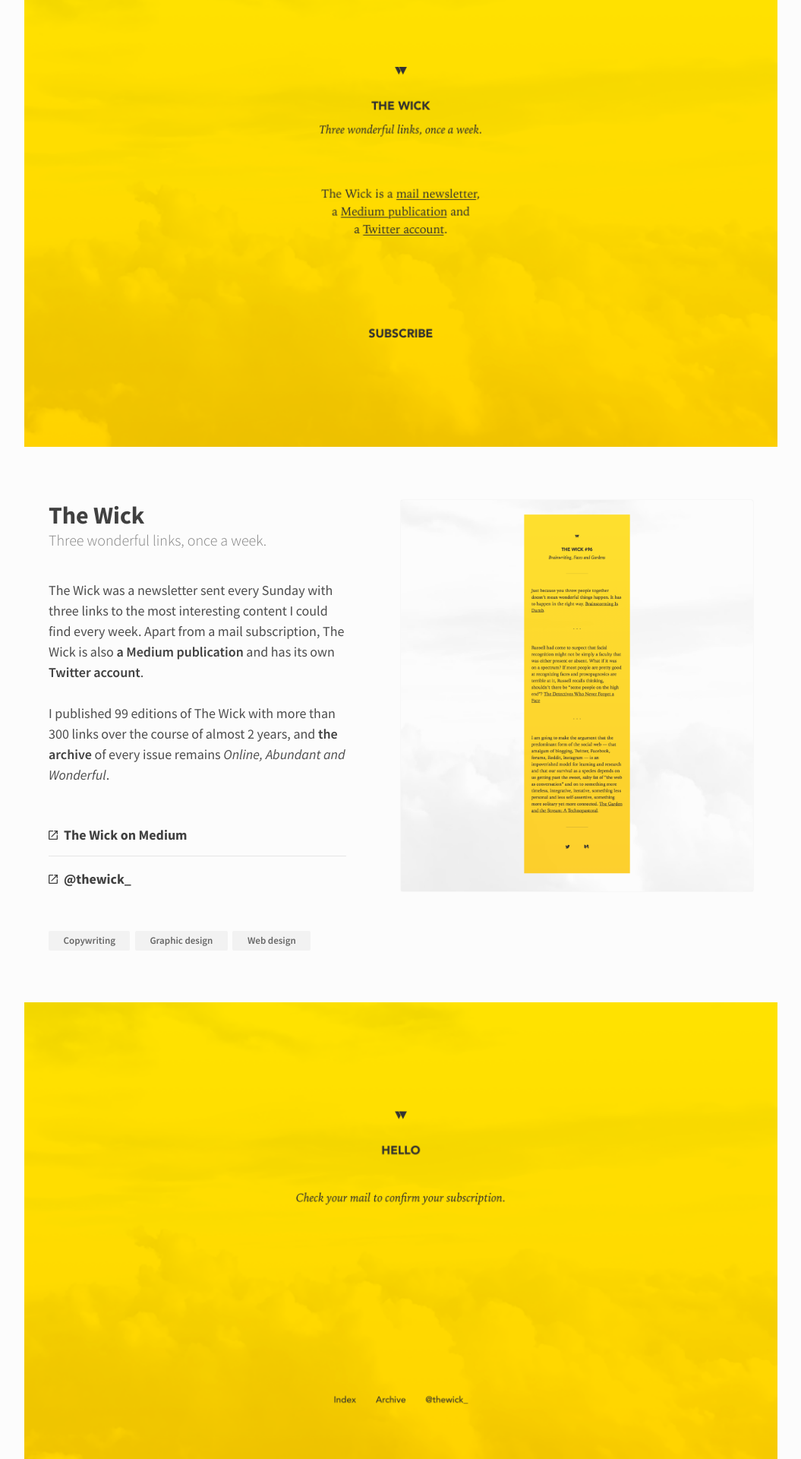
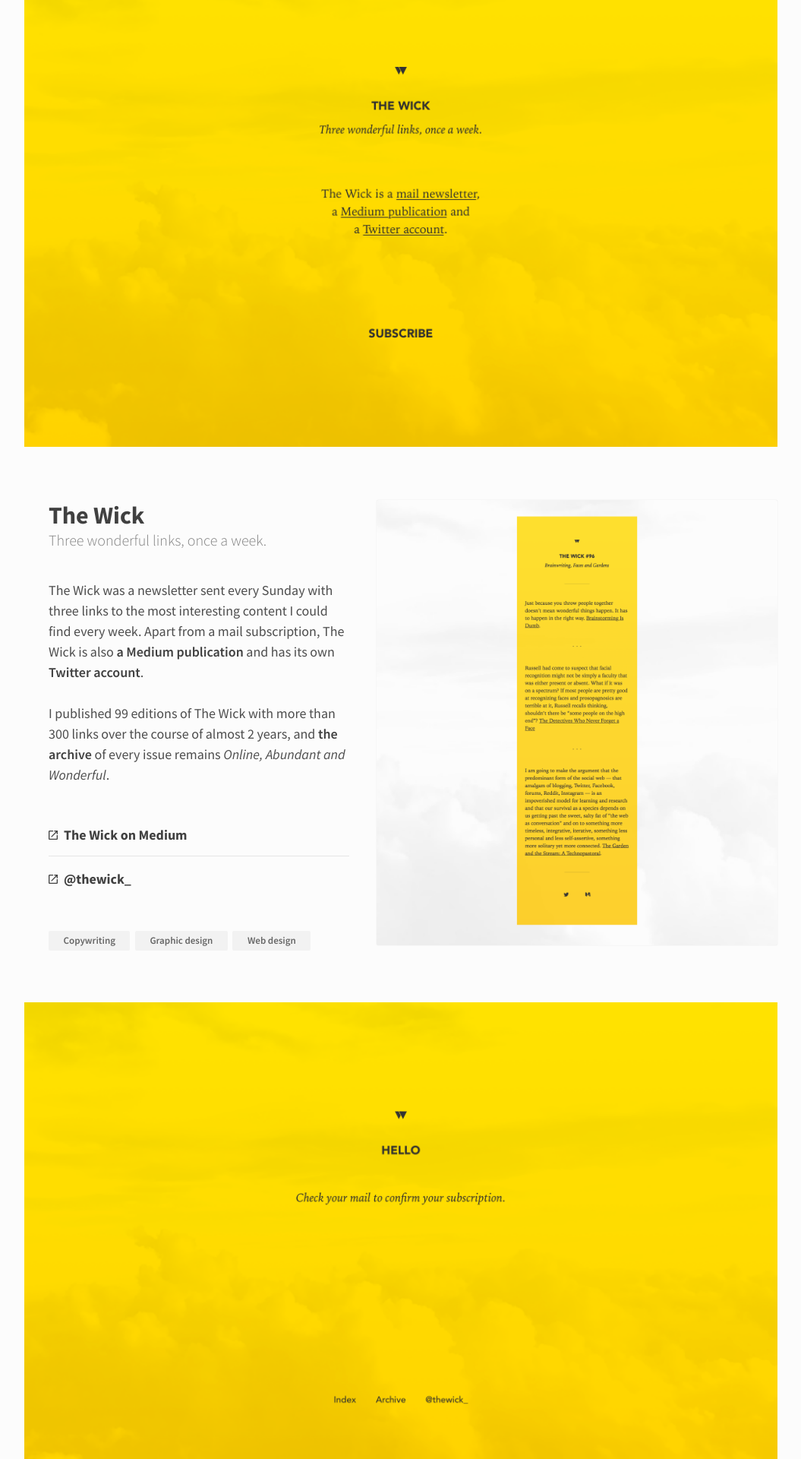
Before and after one commit to AdrianoLatorre/adriano.latorre.info, a Jekyll site: the page built from _projects/thewick.md, in a window 1280 px wide. Shown: the part 330-2250 px from the top of the page at 76% size, without its empty margins (112-1167 px from the left). Built offline with Jekyll 4.4.1, drawn with Linux system fonts in a browser that asks for light colours.

Commit message:
Bigger UI frame and image to avoid triggering external media queries.

```diff
--- a/_sass/objects.scss
+++ b/_sass/objects.scss
@@ -280,7 +280,7 @@
   position: relative;
   @media all and (min-width: 41em) {
     display: block;
-    flex: 0 0 50%;
+    flex: 0 0 55%;
     padding-bottom: 75%;
   }
   iframe {
@@ -303,7 +303,7 @@
   }
   @media all and (min-width: 41em) {
     display: block;
-    flex: 0 0 50%;
+    flex: 0 0 55%;
   }
 }
 
@@ -344,7 +344,7 @@
   padding: 0 1em;
   margin: 4em 0;
   @media all and (min-width: 41em) {
-    padding: 0 2em;
+    padding: 0 0 0 2em;
   }
 }
 
@@ -394,8 +394,8 @@
     }
   }
   @media all and (min-width: 41em) {
-    flex: 0 0 50%;
-    padding-right: 4em;
+    flex: 0 0 45%;
+    padding-right: 2em;
   }
 }
 
```
